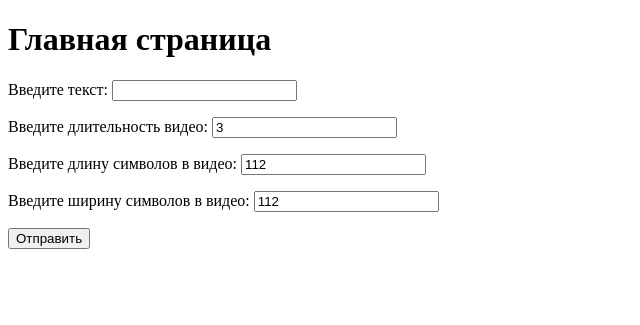
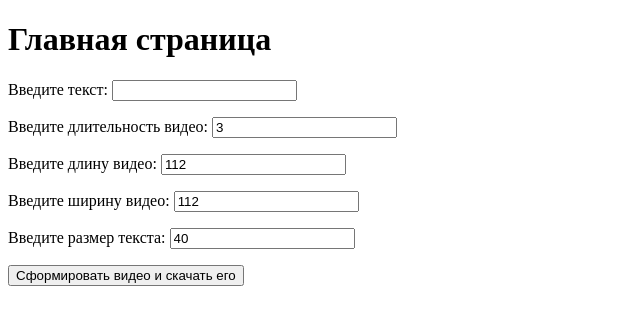
Before and after one commit to pavelkovvv/it_solution_test, a Django app: page / in a window 1280 px wide. Shown: the top 325 px of the page, without its empty margins (0-640 px from the left). Run offline with Django 4.2, Linux system fonts and the light colour scheme.

Commit message:
Add files to project

```diff
--- a/it_solution_running_line/running_line/forms.py
+++ b/it_solution_running_line/running_line/forms.py
@@ -5,4 +5,4 @@ from .models import TextData
 class TextForm(forms.ModelForm):
     class Meta:
         model = TextData
-        fields = ('text', 'duration', 'weight', 'height',)
+        fields = ('text', 'duration', 'weight', 'height', 'size_text')
--- a/it_solution_running_line/running_line/models.py
+++ b/it_solution_running_line/running_line/models.py
@@ -6,7 +6,9 @@ class TextData(models.Model):
     text = models.CharField(verbose_name='Введите текст:', max_length=200)
     duration = models.IntegerField(verbose_name='Введите длительность видео:', validators=[MaxValueValidator(100)],
                                    default=3)
-    weight = models.IntegerField(verbose_name='Введите длину символов в видео:', validators=[MaxValueValidator(1980)],
+    weight = models.IntegerField(verbose_name='Введите длину видео:', validators=[MaxValueValidator(1980)],
                                  default=112)
-    height = models.IntegerField(verbose_name='Введите ширину символов в видео:', validators=[MaxValueValidator(1980)],
+    height = models.IntegerField(verbose_name='Введите ширину видео:', validators=[MaxValueValidator(1980)],
                                  default=112)
+    size_text = models.IntegerField(verbose_name='Введите размер текста:', validators=[MaxValueValidator(500)],
+                                 default=40)
--- a/it_solution_running_line/running_line/urls.py
+++ b/it_solution_running_line/running_line/urls.py
@@ -6,4 +6,5 @@ app_name = 'running_line'
 
 urlpatterns = [
     path('', views.index, name='index_page'),
+    path('download/', views.download_video, name='download_video'),
 ]
--- a/it_solution_running_line/running_line/utils.py
+++ b/it_solution_running_line/running_line/utils.py
@@ -3,7 +3,7 @@ from PIL import Image, ImageDraw, ImageFont
 import numpy as np
 
 
-def create_video_with_text(text, duration, width, height):
+def create_video_with_text(text, duration, width, height, size_text):
     # Задаем параметры видео
     width, height = int(width), int(height)
     fps = 30
@@ -16,7 +16,7 @@ def create_video_with_text(text, duration, width, height):
     draw = ImageDraw.Draw(image)
 
     # Задаем шрифт и размер текста
-    font = ImageFont.truetype('arial.ttf', 40)
+    font = ImageFont.truetype('arial.ttf', size_text)
 
     # Вычисляем скорость движения бегущей строки
     text_width, text_height = draw.textsize(text, font=font)
--- a/it_solution_running_line/running_line/views.py
+++ b/it_solution_running_line/running_line/views.py
@@ -1,5 +1,8 @@
+from django.http import HttpResponse
 from django.shortcuts import render, redirect
+
 from .forms import TextForm
+from .utils import create_video_with_text
 
 
 def index(request):
@@ -8,18 +11,22 @@ def index(request):
         if form.is_valid():
             form.save()
             text_value = form.cleaned_data['text']
-            print(text_value)
             duration_value = form.cleaned_data['duration']
-            print(duration_value)
             weight_value = form.cleaned_data['weight']
-            print(weight_value)
             height_value = form.cleaned_data['height']
-            print(height_value)
-            return render(request, 'thankyou.html')
+            size_text_value = form.cleaned_data['size_text']
+            create_video_with_text(text_value, duration_value, weight_value,
+                                   height_value, size_text_value)
+            return redirect('running_line:download_video')
     else:
         form = TextForm()
     return render(request, 'index.html', {'form': form})
 
 
-def thankyou(request):
-    return render(request, 'thankyou.html')
+def download_video(request):
+    video_path = "output.mp4"
+
+    with open(video_path, 'rb') as video_file:
+        response = HttpResponse(video_file.read(), content_type='video/mp4')
+        response['Content-Disposition'] = 'attachment; filename="video.mp4"'
+        return response
--- a/it_solution_running_line/templates/index.html
+++ b/it_solution_running_line/templates/index.html
@@ -8,7 +8,7 @@
     <form method="POST" action="">
         {% csrf_token %}
         {{ form.as_p }}
-        <button type="submit">Отправить</button>
+        <button type="submit">Сформировать видео и скачать его</button>
     </form>
 </body>
 </html>
```
Also changed, not shown: it_solution_running_line/templates/thankyou.html (deleted, +0 -10 lines), it_solution_running_line/running_line/migrations/0004_textdata_size_text_alter_textdata_height_and_more.py (added).
